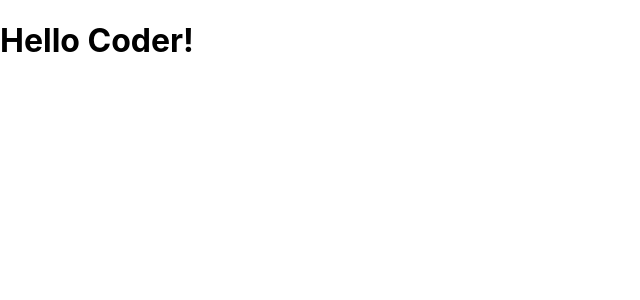
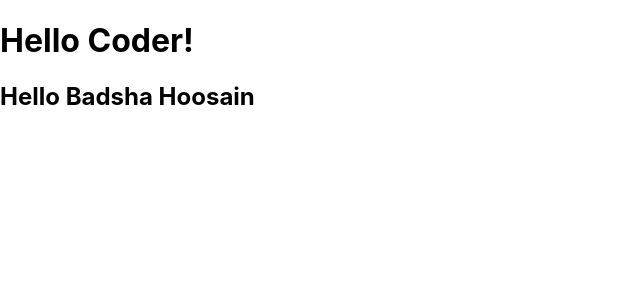
Before and after one commit to badshab454/react-task-tracker, a React (Create React App) app: page / in a window 1280 px wide. Shown: the top 300 px of the page, without its empty margins (0-640 px from the left). Built offline with nearby package versions, Linux system fonts and the light colour scheme.

Commit message:
operator

```diff
--- a/src/App.js
+++ b/src/App.js
@@ -1,8 +1,10 @@
 
 function App() {
+  const name = 'Badsha Hoosain';
   return (
-    <div className="App">
+    <div className="container">
       <h1>Hello Coder!</h1>
+      <h2>Hello {name}</h2>
     </div>
   );
 }
```
